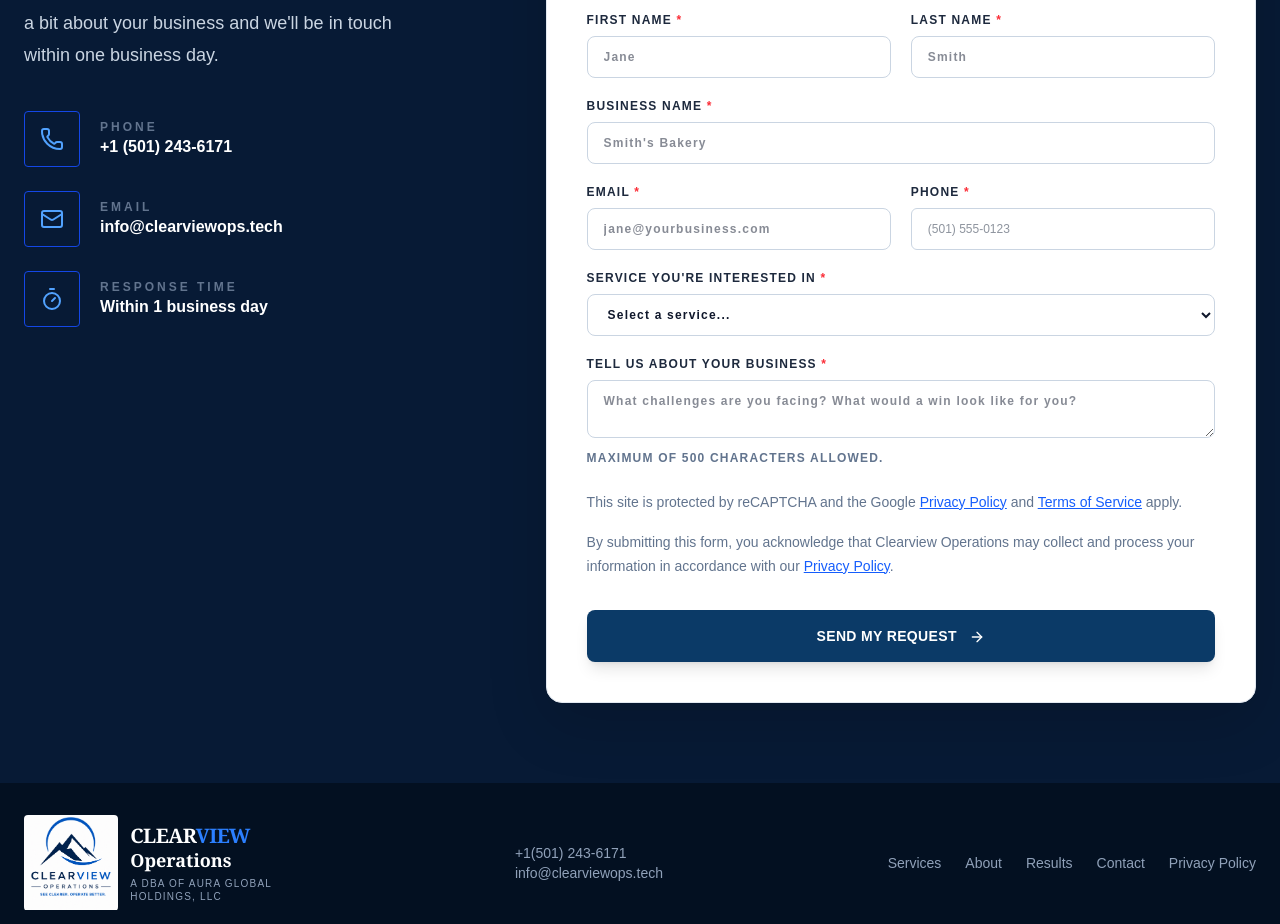
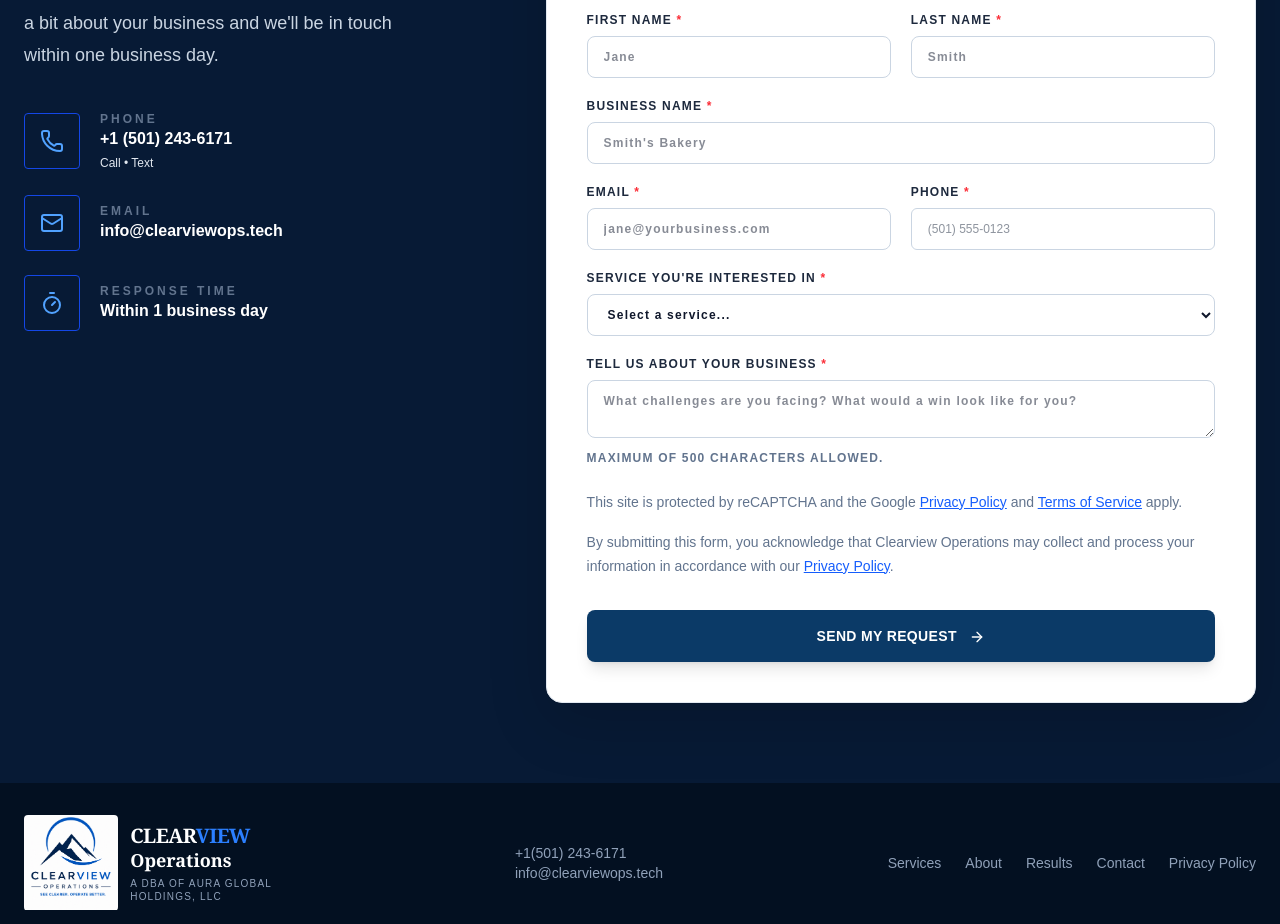
Before and after one commit to Mickey-Bancie/clearview-operations, a Next.js app: page / in a window 1280 px wide. Shown: the part 5200-6124 px from the top of the page. Built offline with nearby package versions, Linux system fonts and the light colour scheme.

Commit message:
added call or text

```diff
--- a/app/page.tsx
+++ b/app/page.tsx
@@ -539,29 +539,51 @@
                   <div className="flex h-14 w-14 items-center justify-center rounded-sm border border-blue-700 text-blue-400"><Icon className="h-6 w-6" /></div>
                   <div>
                     <p className="text-xs font-black uppercase tracking-[0.25em] text-slate-500">{label}</p>
-                    <p className="font-black text-white">
+ <div className="font-black text-white">
   {label === "Phone" ? (
+    <>
       <a
-      href="tel:+1 (501) 243-6171"
-      className="hover:text-blue-400 transition-colors"
+        href="tel:+15012436171"
+        className="transition-colors hover:text-blue-400"
       >
         {value}
       </a>
+
+      <div className="mt-1 text-xs font-normal text-slate-200">
+        <a
+          href="sms:+15012436171"
+          className="transition-colors hover:text-blue-400"
+        >
+          Call
+        </a>
+
+        {" • "}
+
+        <a
+          href="tel:+15012436171"
+          className="transition-colors hover:text-blue-400"
+        >
+          Text
+        </a>
+      </div>
+    </>
   ) : label === "Email" ? (
     <a
       href="mailto:info@clearviewops.tech"
-      className="hover:text-blue-400 transition-colors"
+      className="transition-colors hover:text-blue-400"
     >
       {value}
     </a>
   ) : (
     value
   )}
-</p>
 </div>
+                </div>
+
 </div>
 ))}
 </div>
+
 </div>
 
           <form
```
Lines whose indentation alone changed are shown as unchanged.
